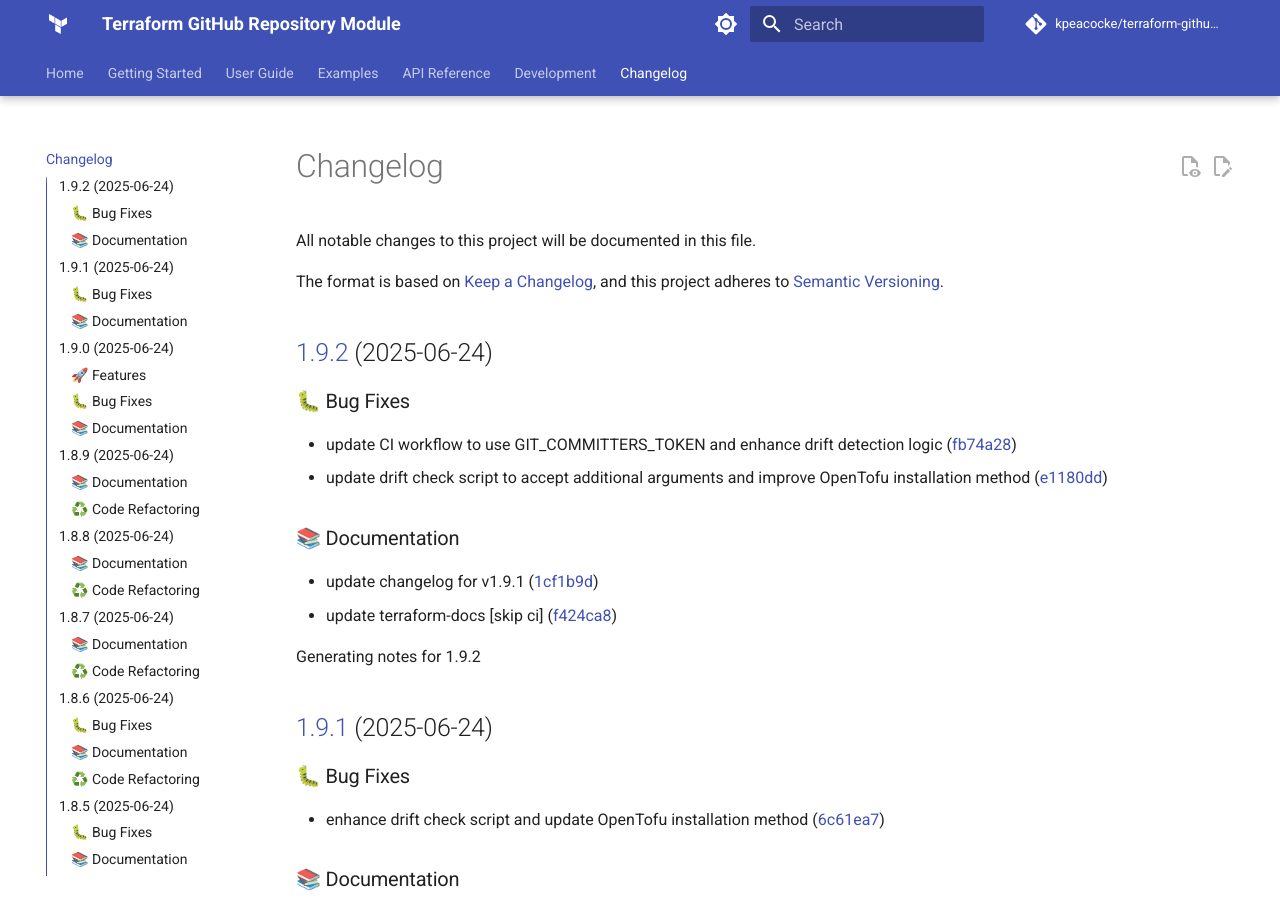
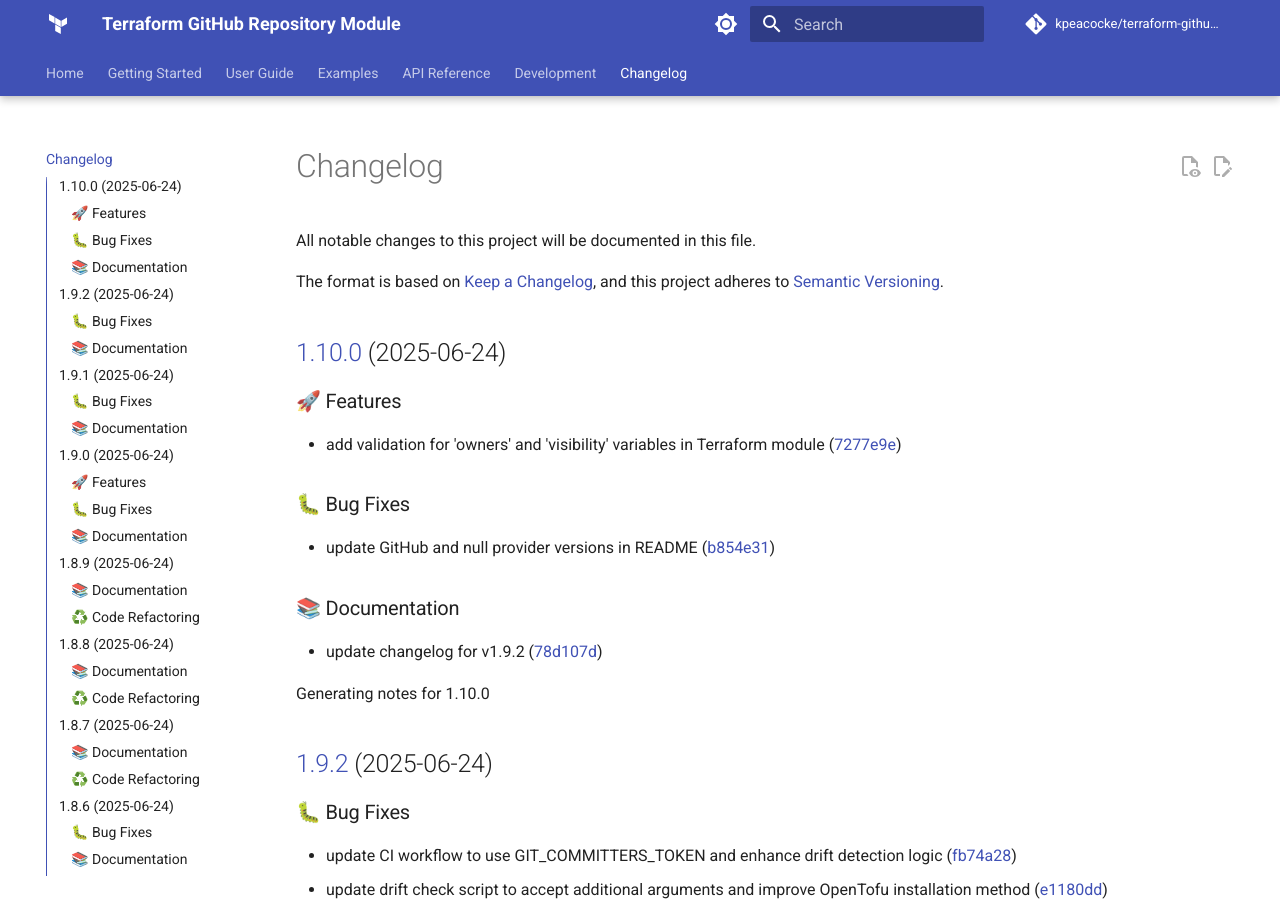
Before and after one commit to kpeacocke/terraform-github-repo, an MkDocs documentation site: the page built from docs/changelog.md, in a window 1280 px wide and 900 px high. Built offline with MkDocs 1.6.1 and Material for MkDocs 9.7.7, drawn with Linux system fonts in a browser that asks for light colours; comment, search, counter and statistics services are not loaded; the version menu is left out.

Commit message:
docs: update changelog for v1.10.0

```diff
--- a/docs/changelog.md
+++ b/docs/changelog.md
@@ -6,6 +6,22 @@ The format is based on [Keep a Changelog](https://keepachangelog.com/en/1.0.0/),
 and this project adheres to [Semantic Versioning](https://semver.org/spec/v2.0.0.html).
 
 <!-- markdownlint-disable MD024 -->
+
+## [1.10.0](https://github.com/kpeacocke/terraform-github-repo/compare/v1.9.2...v1.10.0) (2025-06-24)
+
+### 🚀 Features
+
+* add validation for 'owners' and 'visibility' variables in Terraform module ([7277e9e](https://github.com/kpeacocke/terraform-github-repo/commit/7277e9ec06447d34692dbe53a9c5c23c5e8c22f8))
+
+### 🐛 Bug Fixes
+
+* update GitHub and null provider versions in README ([b854e31](https://github.com/kpeacocke/terraform-github-repo/commit/b854e31b1b4532adac413fac55da917b6248f085))
+
+### 📚 Documentation
+
+* update changelog for v1.9.2 ([78d107d](https://github.com/kpeacocke/terraform-github-repo/commit/78d107d10b45c7d64f98fa1ba0cd7e94ed5810b3))
+
+Generating notes for 1.10.0
 
 ## [1.9.2](https://github.com/kpeacocke/terraform-github-repo/compare/v1.9.1...v1.9.2) (2025-06-24)
 
```
